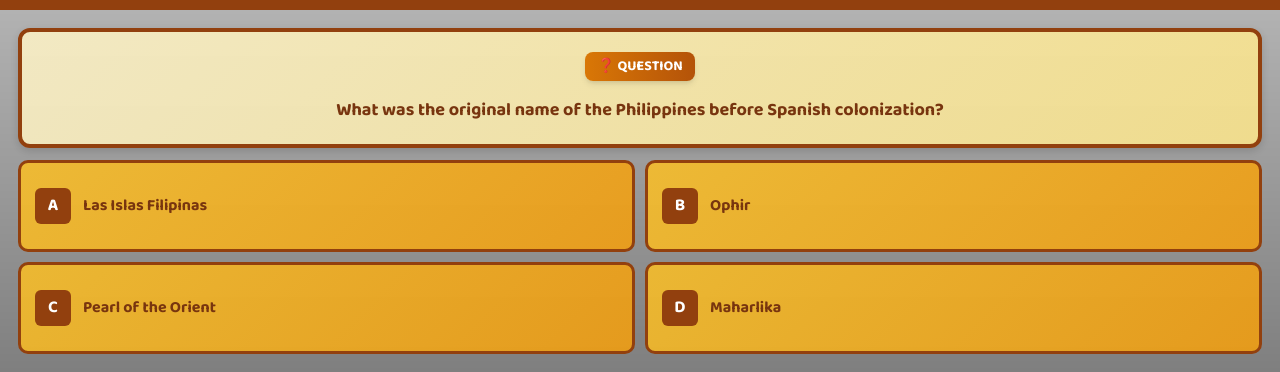
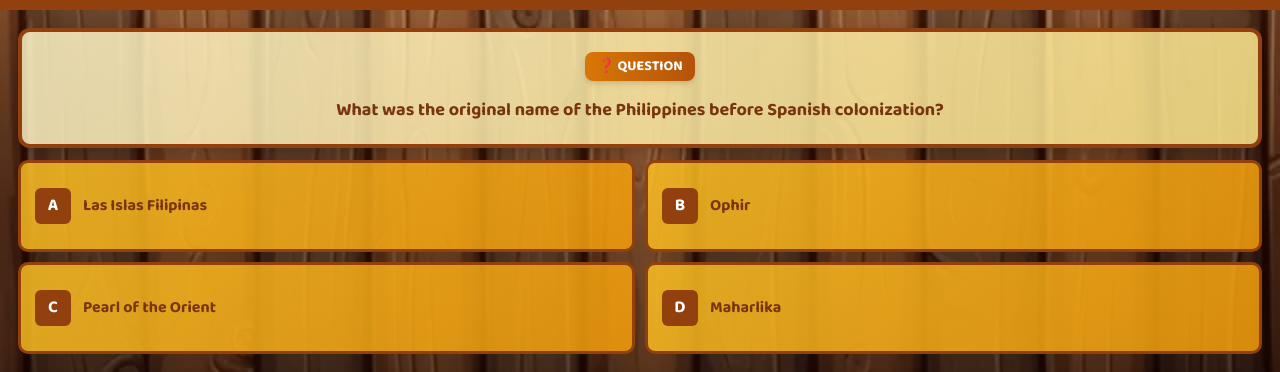
Before and after one commit to NotArdrey/battle-of-knowledge, a plain HTML site: page battlefield.html in a window 1280 px wide. Shown: the part 428-800 px from the top of the page. Drawn offline with nearby package versions, Linux system fonts and the light colour scheme.

Commit message:
Update battlefield.html

```diff
--- a/battlefield.html
+++ b/battlefield.html
@@ -125,7 +125,7 @@
     /* Question Area - BOTTOM (45%) with background */
     .question-area {
         flex: 0 0 45%;
-        background-image: url('assets/QNA-BG/QuestionAndAnswerBG.png');
+        background-image: url('assets/Background/QuestionAndAnswerBG.png');
         background-size: cover;
         background-position: center;
         background-repeat: no-repeat;
```
